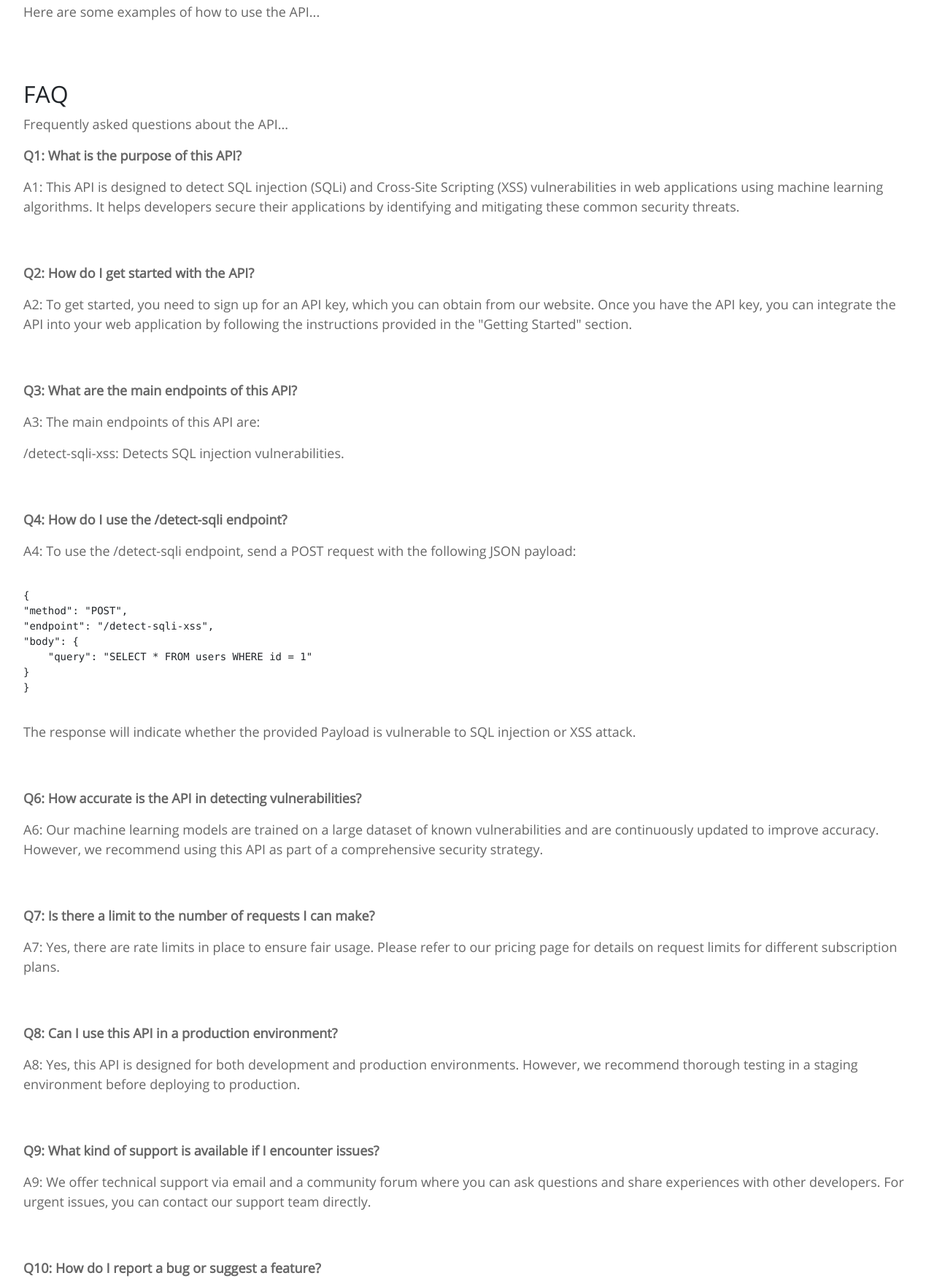
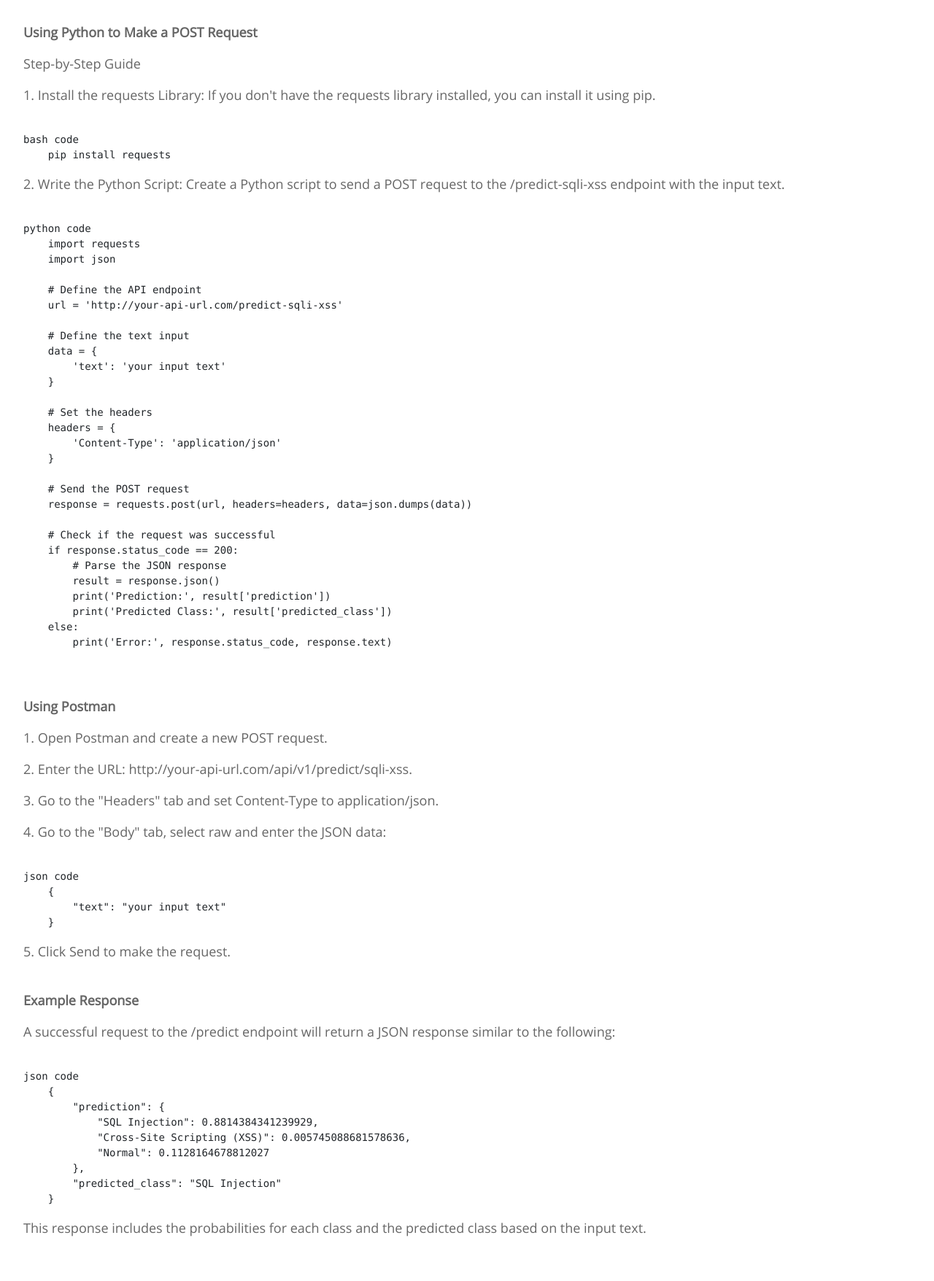
Before and after one commit to Fo4tun3/sqli-xss-detection-api, a plain HTML site: page frontend/api-docs.html in a window 1280 px wide. Shown: the part 1041-2797 px from the top of the page at 73% size. Drawn offline with Linux system fonts and the light colour scheme; a web font is replaced by a local one.

Commit message:
updated ai-docss page

```diff
--- a/frontend/api-docs.html
+++ b/frontend/api-docs.html
@@ -89,7 +89,7 @@
             <li><a href="#home">Home</a></li>
             <li><a href="#getting-started">Getting Started</a></li>
             <li><a href="#endpoints">Endpoints</a></li>
-            <li><a href="#examples">Examples</a></li>
+            <!-- <li><a href="#examples">Examples</a></li> -->
             <li><a href="#faq">FAQ</a></li>
             <li><a href="#contact">Contact</a></li>
         </ul>
@@ -102,12 +102,102 @@
     </section>
     <section id="getting-started">
         <h2>Getting Started</h2>
-        <p>To start using the API, follow these steps...</p>
+        <p>To start using the API, follow these steps...</p><br><br>
+        <p><strong>Using JavaScript Fetch</strong></p>
+        <pre><code>
+JavaScript code
+    fetch('http://127.0.0.1:5000/predict', {
+        method: 'POST',
+        headers: {
+            'Content-Type': 'application/json',
+        },
+        body: JSON.stringify({ text: 'your input text' }),
+    })
+    .then(response => response.json())
+    .then(data => {
+        console.log('Prediction:', data.prediction);
+        console.log('Predicted Class:', data.predicted_class);
+    })
+    .catch((error) => {
+        console.error('Error:', error);
+    });
+        </pre></code>
+        <br>
+        <br>
+
+        <p><strong>Using Python to Make a POST Request</strong></p>
+<p>Step-by-Step Guide</p>
+<p>1. Install the requests Library: If you don't have the requests library installed, you can install it using pip.</p>
+<pre><code>
+bash code
+    pip install requests
+</pre></code>
+<p>2. Write the Python Script: Create a Python script to send a POST request to the /predict-sqli-xss endpoint with the input text.</p>
+<pre><code>
+python code
+    import requests
+    import json
+
+    # Define the API endpoint
+    url = 'http://your-api-url.com/predict-sqli-xss'
+
+    # Define the text input
+    data = {
+        'text': 'your input text'
+    }
+
+    # Set the headers
+    headers = {
+        'Content-Type': 'application/json'
+    }
+
+    # Send the POST request
+    response = requests.post(url, headers=headers, data=json.dumps(data))
+
+    # Check if the request was successful
+    if response.status_code == 200:
+        # Parse the JSON response
+        result = response.json()
+        print('Prediction:', result['prediction'])
+        print('Predicted Class:', result['predicted_class'])
+    else:
+        print('Error:', response.status_code, response.text)
+</pre></code>
+<br><br>
+
+        <p><strong>Using Postman</strong></p>
+        <p>1. Open Postman and create a new POST request.</p>
+        <p>2. Enter the URL: http://your-api-url.com/api/v1/predict/sqli-xss.</p>
+        <p>3. Go to the "Headers" tab and set Content-Type to application/json.</p>
+        <p>4. Go to the "Body" tab, select raw and enter the JSON data:</p>
+<pre><code>
+json code
+    {
+        "text": "your input text"
+    }
+</pre></code>
+        <p>5. Click Send to make the request.</p>
+        <br>
+        <p><strong>Example Response</strong></p>
+        <p>A successful request to the /predict endpoint will return a JSON response similar to the following:</p>
+
+<pre><code>
+json code
+    {
+        "prediction": {
+            "SQL Injection": 0.8814384341239929,
+            "Cross-Site Scripting (XSS)": 0.005745088681578636,
+            "Normal": 0.1128164678812027
+        },
+        "predicted_class": "SQL Injection"
+    }
+</pre></code>
+        <p>This response includes the probabilities for each class and the predicted class based on the input text.</p>
     </section>
     <section id="endpoints">
         <h2>Endpoints</h2>
-        <h4>/detect-sqli</h4>
-        <p>Detects SQLi vulnerabilities.</p>
+        <h4>/detect-sqli-xss</h4>
+        <p>Detects SQLi and XSS vulnerabilities.</p>
         <pre><code>
     {
     "method": "POST",
@@ -129,10 +219,10 @@
 }
         </code></pre> -->
     </section>
-    <section id="examples">
+    <!-- <section id="examples">
         <h2>Examples</h2>
         <p>Here are some examples of how to use the API...</p>
-    </section>
+    </section> -->
     <section id="faq">
         <h2>FAQ</h2>
         <p>Frequently asked questions about the API...</p>
```
Lines whose indentation alone changed are shown as unchanged.
